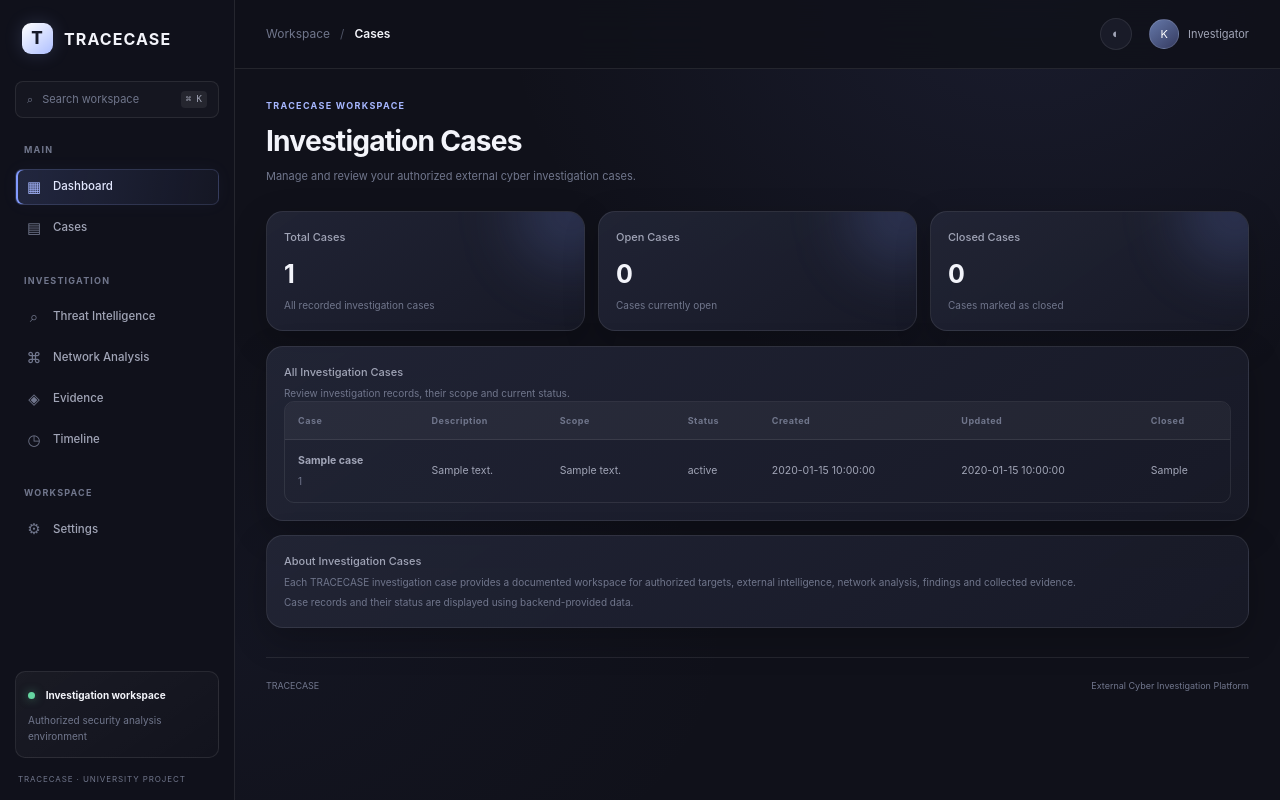
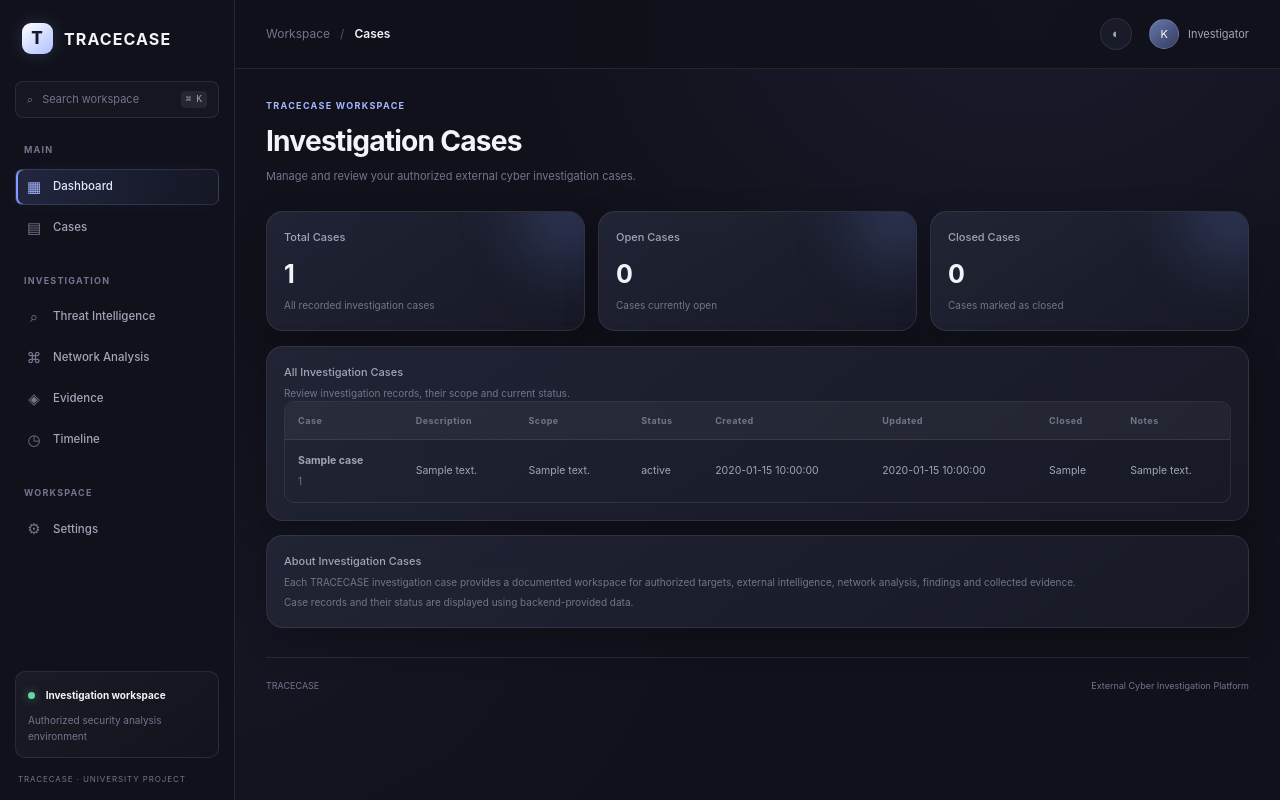
Before and after one commit to zunairashah793-source/TRACECASE, a Python web app: template tracecase/web/templates/cases.html in a window 1280 px wide. Run offline with Jinja, Linux system fonts and the light colour scheme; the template is opened without the code that fills it: most values are stand-ins (such as "Sample title", 1, 10 or a date in 2020).

Commit message:
Add notes column to cases table

```diff
--- a/tracecase/web/templates/cases.html
+++ b/tracecase/web/templates/cases.html
@@ -58,6 +58,7 @@ Manage and review your authorized external cyber investigation cases.
                         <th>Created</th>
                         <th>Updated</th>
                         <th>Closed</th>
+                        <th>Notes</th>
                     </tr>
                 </thead>
 
@@ -83,11 +84,12 @@ Manage and review your authorized external cyber investigation cases.
 
                         <td>{{ case.updated_at_utc or "Not recorded" }}</td>
 
-                        <td>{{ case.closed_at_utc or "—" }}</td>
+                        <td>{{ case.closed_at_utc or "-" }}</td>
+                        <td>{{ case.notes or "Not recorded" }}</td>
                     </tr>
                     {% else %}
                     <tr>
-                        <td colspan="7">
+                        <td colspan="8">
                             No investigation cases are available yet.
                         </td>
                     </tr>
```
